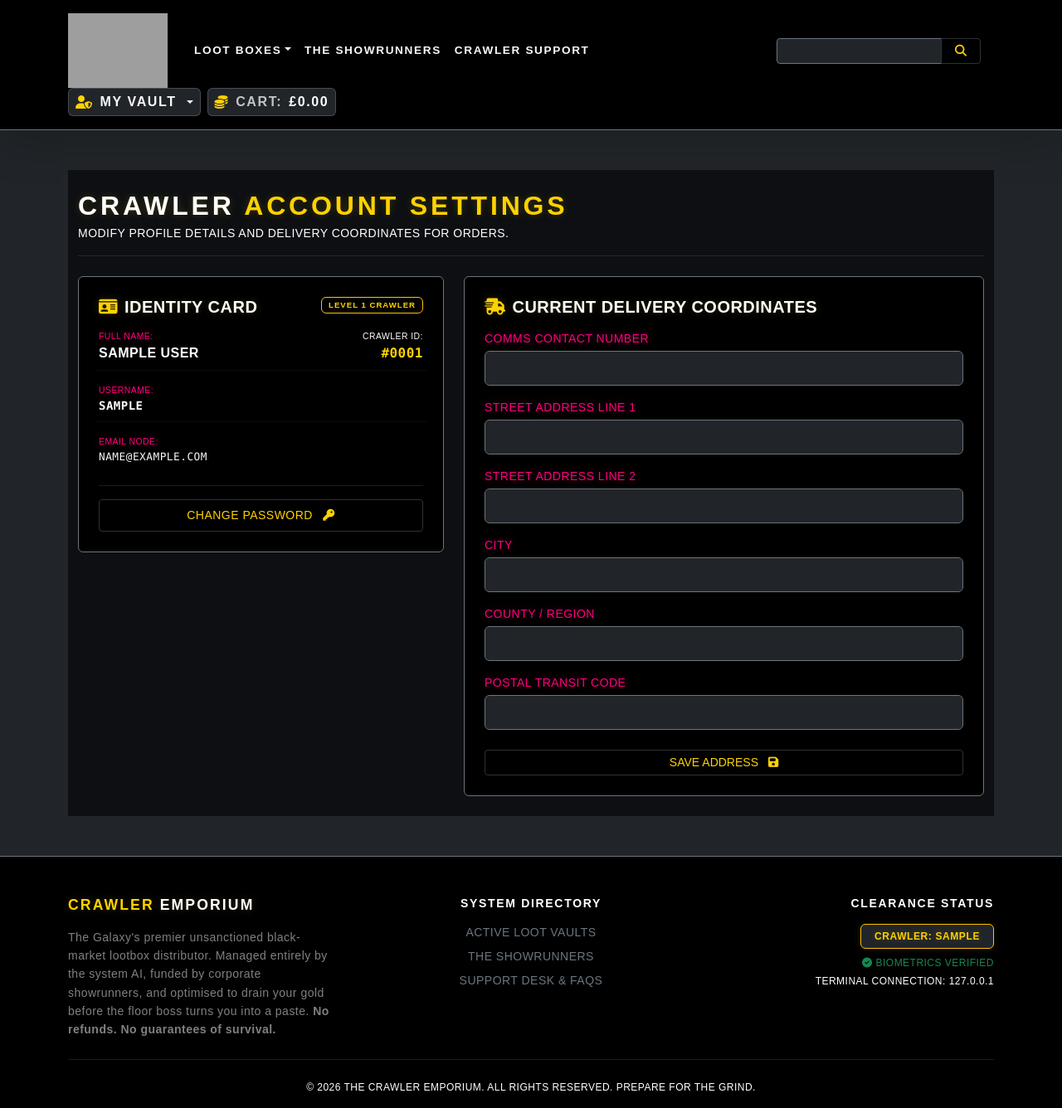
After one commit to MrsG33k/CI-MS4-CrawlerEmporium, a Django app: page /profile/settings/ in a window 1280 px wide. The commit adds this page. Shown: the whole page at 83% size. Run offline with Django 5.2, Linux system fonts and the light colour scheme; the visitor is signed in with stand-in values (Sample User, id 1); data comes from the database, SQL or seed files in the repository; some libraries are stand-ins or nearby versions; some web fonts are replaced; grey boxes are pictures that could not be loaded.

Commit message:
Add: Created two templates one to view orders and one to view and update user settings.

```diff
--- a/profiles/forms.py
+++ b/profiles/forms.py
@@ -11,7 +11,7 @@ class UserProfileForm(forms.ModelForm):
         placeholders = {
             'default_phone_number': 'Comms Contact Number',
             'default_postcode': 'Postal Transit Code',
-            'default_town_or_city': 'Grid Sector / City',
+            'default_town_or_city': 'City',
             'default_street_address1': 'Street Address Line 1',
             'default_street_address2': 'Street Address Line 2',
             'default_county': 'County / Region',
@@ -20,6 +20,6 @@ class UserProfileForm(forms.ModelForm):
         for field in self.fields:
             if field in placeholders:
                 self.fields[field].widget.attrs['placeholder'] = placeholders[field]
+                self.fields[field].label = placeholders[field]
 
             self.fields[field].widget.attrs['class'] = 'form-control bg-dark border-secondary text-light custom-search-input py-2'
-            self.fields[field].label = False
--- /dev/null
+++ b/profiles/templates/profiles/account_settings.html
@@ -0,0 +1,103 @@
+{% extends "base.html" %}
+{% load static %}
+
+{% block content %}
+<div class="container my-5 py-4 backpack-page-wrapper">
+    <div class="row mb-4">
+        <div class="col font-sub text-center text-md-start">
+            <h2 class="logo-font text-white text-uppercase tracking-wider mb-1">
+                Crawler <span class="text-warning">Account Settings</span>
+            </h2>
+            <p class="text-white small font-inter text-transform-none mb-0">
+                Modify profile details and delivery coordinates for orders.
+            </p>
+            <div class="border-bottom border-secondary opacity-25 mt-3"></div>
+        </div>
+    </div>
+
+    <div class="row g-4 font-sub">
+        <!-- Column 1: Core Identity -->
+        <div class="col-12 col-md-5">
+            <div class="bg-black border border-secondary rounded-2 p-4 mb-4 position-relative overflow-hidden">
+                <!-- ID Card Header -->
+                <div class="d-flex justify-content-between align-items-start mb-3">
+                    <h4 class="logo-font text-white text-uppercase tracking-wide fs-5 m-0">
+                        <i class="fas fa-id-card text-warning me-2"></i>Identity Card
+                    </h4>
+                    <!-- Immersive Badge/Tag -->
+                    <span class="badge border border-warning text-warning font-sub px-2 py-1" style="font-size: 0.6rem; letter-spacing: 1px;">LEVEL 1 CRAWLER</span>
+                </div>
+
+                <!-- ID Card Grid Layout -->
+                <div class="font-inter text-light text-transform-none small d-flex flex-column gap-3 mb-4">
+                    <!-- Top Row: Name and ID Split -->
+                    <div class="row g-2">
+                        <div class="col-8">
+                            <span class="text-pink font-sub small text-uppercase d-block" style="font-size: 0.65rem;">Full Name:</span>
+                            <strong class="text-white fs-6 tracking-wide">
+                                {% if request.user.get_full_name %}
+                                    {{ request.user.get_full_name|upper }}
+                                {% else %}
+                                    UNREGISTERED CRAWLER
+                                {% endif %}
+                            </strong>
+                        </div>
+                        <div class="col-4 text-end">
+                            <span class="text-white font-sub small text-uppercase d-block" style="font-size: 0.65rem;">Crawler ID:</span>
+                            <span class="text-warning font-monospace fw-bold fs-6">#{{ request.user.id|stringformat:"04d" }}</span>
+                        </div>
+                    </div>
+
+                    <!-- Middle Row: Username & Node Core -->
+                    <div class="row g-2 border-top border-secondary border-opacity-10 pt-2">
+                        <div class="col-12">
+                            <span class="text-pink font-sub small text-uppercase d-block" style="font-size: 0.65rem;">Username:</span>
+                            <strong class="text-white font-monospace">{{ request.user.username }}</strong>
+                        </div>
+                    </div>
+
+                    <!-- Bottom Row: Email Node System Path -->
+                    <div class="row g-2 border-top border-secondary border-opacity-10 pt-2">
+                        <div class="col-12">
+                            <span class="text-pink font-sub small text-uppercase d-block" style="font-size: 0.65rem;">Email Node:</span>
+                            <span class="text-light-50 font-monospace" style="font-size: 0.8rem;">{{ request.user.email }}</span>
+                        </div>
+                    </div>
+                </div>
+
+                <!-- Action Intercept Button -->
+                <div class="border-top border-secondary border-opacity-25 pt-3">
+                    <a href="{% url 'account_change_password' %}" class="btn btn-sm btn-outline-warning font-sub w-100 text-uppercase tracking-wide py-2">
+                        Change Password <i class="fas fa-key ms-2"></i>
+                    </a>
+                </div>
+            </div>
+        </div>
+
+        <!-- Column 2: Default Address -->
+        <div class="col-12 col-md-7">
+            <div class="bg-black border border-secondary rounded-2 p-4">
+                <h4 class="logo-font text-white text-uppercase tracking-wide mb-3 fs-5">
+                    <i class="fas fa-shipping-fast me-2 text-warning"></i>Current delivery coordinates
+                </h4>
+
+                <form action="{% url 'account_settings' %}" method="POST" id="settings-update-form">
+                    {% csrf_token %}
+                    <div class="d-flex flex-column gap-3 font-inter text-transform-none text-light">
+                        {% for field in form %}
+                            <div>
+                                <label class="font-sub small text-pink tracking-wide mb-1 d-block">{{ field.label }}</label>
+                                {{ field }}
+                            </div>
+                        {% endfor %}
+                    </div>
+
+                    <button type="submit" class="btn btn-sm btn-outline-warning font-sub w-100 py-2.5 mt-4 text-uppercase tracking-wide">
+                        Save Address <i class="fas fa-save ms-2"></i>
+                    </button>
+                </form>
+            </div>
+        </div>
+    </div>
+</div>
+{% endblock %}
--- a/profiles/urls.py
+++ b/profiles/urls.py
@@ -2,5 +2,6 @@ from django.urls import path
 from . import views
 
 urlpatterns = [
-    path('', views.profile, name='profile'),
+    path('vault/', views.profile_vault, name='profile_vault'),
+    path('settings/', views.account_settings, name='account_settings'),
 ]
--- a/profiles/views.py
+++ b/profiles/views.py
@@ -6,28 +6,34 @@ from .models import UserProfile
 from .forms import UserProfileForm
 
 @login_required
-def profile(request):
-    """ Display the crawler's secure vault information profile. """
-    profile = get_object_or_404(UserProfile, user=request.user)
+def profile_vault(request):
+    """ Display the crawler's historic transaction ledger only. """
+    profile, created = UserProfile.objects.get_or_create(user=request.user)
+    orders = profile.orders.all()
+
+    template = 'profiles/profile_vault.html'
+    context = {
+        'orders': orders,
+    }
+    return render(request, template, context)
+
+@login_required
+def account_settings(request):
+    """ Display and update the user's identity details and shipping matrix. """
+    profile, created = UserProfile.objects.get_or_create(user=request.user)
 
     if request.method == 'POST':
         form = UserProfileForm(request.POST, instance=profile)
         if form.is_valid():
             form.save()
-            messages.success(request, 'Secure biometrics updated successfully.')
+            messages.success(request, 'Secure coordinates and profile updated.')
         else:
             messages.error(request, 'Update failed. Check system parameters.')
     else:
         form = UserProfileForm(instance=profile)
 
-    # Safeguard: Filter orders that match THIS specific profile record explicitly
-    orders = profile.orders.all()
-
-    template = 'profiles/profile.html'
+    template = 'profiles/account_settings.html'
     context = {
         'form': form,
-        'orders': orders,
-        'on_profile_page': True
     }
-
     return render(request, template, context)
--- a/static/css/base.css
+++ b/static/css/base.css
@@ -494,7 +494,7 @@ body {
     text-transform: none !important;
 }
 
-.footer-subtext {
+.subtext {
     font-size: 0.75rem;
 }
 
@@ -513,3 +513,8 @@ body {
 .auth-forgot-password-link {
     font-size: 0.75rem;
 }
+
+.vault-ledger-scroll-container {
+    max-height: 480px;
+    overflow-y: auto;
+}
--- a/templates/base.html
+++ b/templates/base.html
@@ -109,10 +109,10 @@
                         <ul class="dropdown-menu dropdown-menu-dark dropdown-menu-end border-secondary shadow-lg" aria-labelledby="accountMenu">
                             {% if request.user.is_authenticated %}
                                 {% if request.user.is_superuser %}
-                                    <li><a class="dropdown-item py-2" href="#"><i class="fas fa-tools text-warning me-2"></i>Vault Management</a></li>
+                                    <li><a class="dropdown-item py-2" href="{% url 'profile_vault' %}"><i class="fas fa-tools text-warning me-2"></i>Vault Management</a></li>
                                     <li><hr class="dropdown-divider border-secondary"></li>
                                 {% endif %}
-                                <li><a class="dropdown-item py-2" href="#"><i class="fas fa-id-card me-2"></i>Crawler Profile</a></li>
+                                <li><a class="dropdown-item py-2" href="{% url 'account_settings' %}"><i class="fas fa-id-card me-2"></i>Crawler Profile</a></li>
                                 <li><a class="dropdown-item py-2 text-danger" href="{% url 'account_logout' %}"><i class="fas fa-sign-out-alt me-2"></i>Logout</a></li>
                             {% else %}
                                 <li><a class="dropdown-item py-2" href="{% url 'account_signup' %}"><i class="fas fa-user-plus me-2"></i>Crawler Registration</a></li>
@@ -171,7 +171,7 @@
                         <span class="badge bg-dark border border-warning text-warning px-3 py-2 logo-font badge-crawler-auth">
                             CRAWLER: {{ request.user.username|upper }}
                         </span>
-                        <p class="text-success small mt-2 mb-0 footer-subtext font-inter">
+                        <p class="text-success small mt-2 mb-0 subtext font-inter">
                             <i class="fas fa-check-circle me-1"></i>Biometrics Verified
                         </p>
                     {% else %}
@@ -179,12 +179,12 @@
                         <span class="badge bg-dark border border-danger text-danger px-3 py-2 logo-font badge-crawler-auth">
                             UNREGISTERED CRAWLER
                         </span>
-                        <p class="text-danger small mt-2 mb-0 footer-subtext font-inter">
+                        <p class="text-danger small mt-2 mb-0 subtext font-inter">
                             <i class="fas fa-exclamation-triangle me-1"></i>Session Unauthorized
                         </p>
                     {% endif %}
 
-                    <p class="text-white small mt-1 mb-0 footer-subtext">Terminal Connection: 127.0.0.1</p>
+                    <p class="text-white small mt-1 mb-0 subtext">Terminal Connection: 127.0.0.1</p>
                 </div>
 
             </div>
@@ -193,7 +193,7 @@
             <hr class="border-secondary my-4 opacity-25">
             <div class="row">
                 <div class="col text-center">
-                    <p class="small text-white mb-0 footer-subtext">&copy; 2026 The Crawler Emporium. All Rights Reserved. Prepare for the Grind.</p>
+                    <p class="small text-white mb-0 subtext">&copy; 2026 The Crawler Emporium. All Rights Reserved. Prepare for the Grind.</p>
                 </div>
             </div>
         </div>
```
Also changed, not shown: checkout/views.py (+57 -8 lines), profiles/templates/profiles/profile_vault.html (added, +64 -0 lines).
